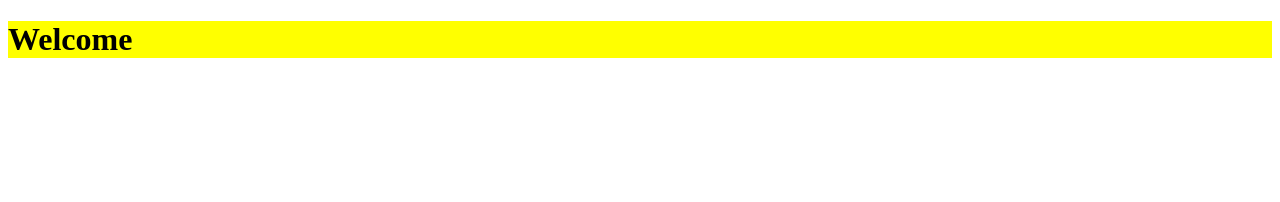
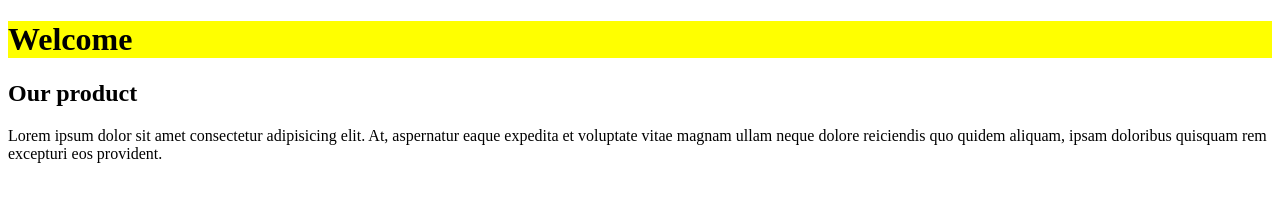
Before and after one commit to ammoriddin/testSite, a plain HTML site: page index.html in a window 1280 px wide. Drawn offline with Linux system fonts and the light colour scheme.

Commit message:
I aded new main tag to index.html

```diff
--- a/index.html
+++ b/index.html
@@ -11,5 +11,11 @@
     <header>
         <h1>Welcome</h1>
     </header>
+    <main>
+        <div class="container">
+            <h2>Our product</h2>
+            <p>Lorem ipsum dolor sit amet consectetur adipisicing elit. At, aspernatur eaque expedita et voluptate vitae magnam ullam neque dolore reiciendis quo quidem aliquam, ipsam doloribus quisquam rem excepturi eos provident.</p>
+        </div>
+    </main>
 </body>
 </html>
```
